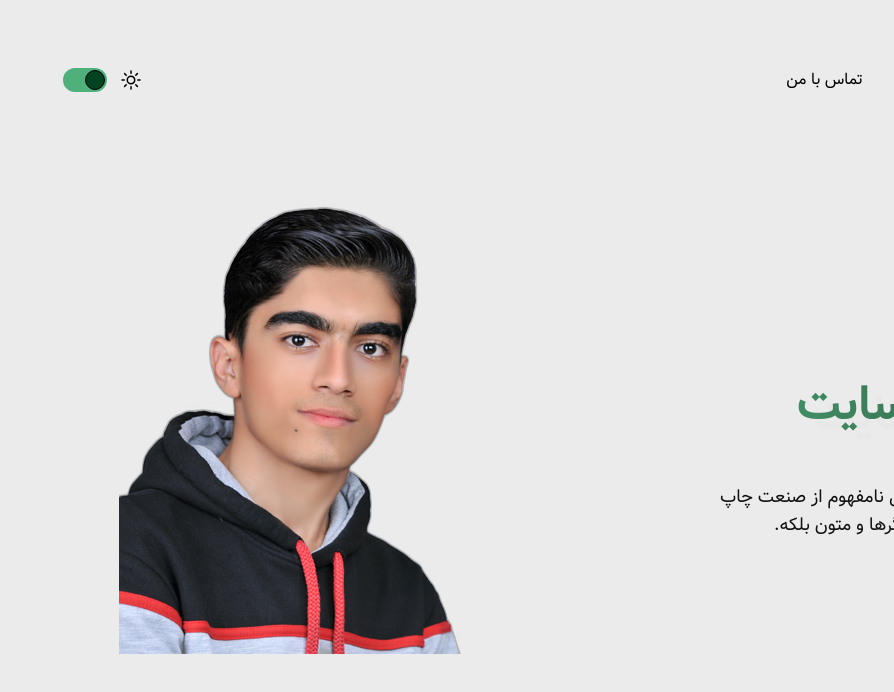
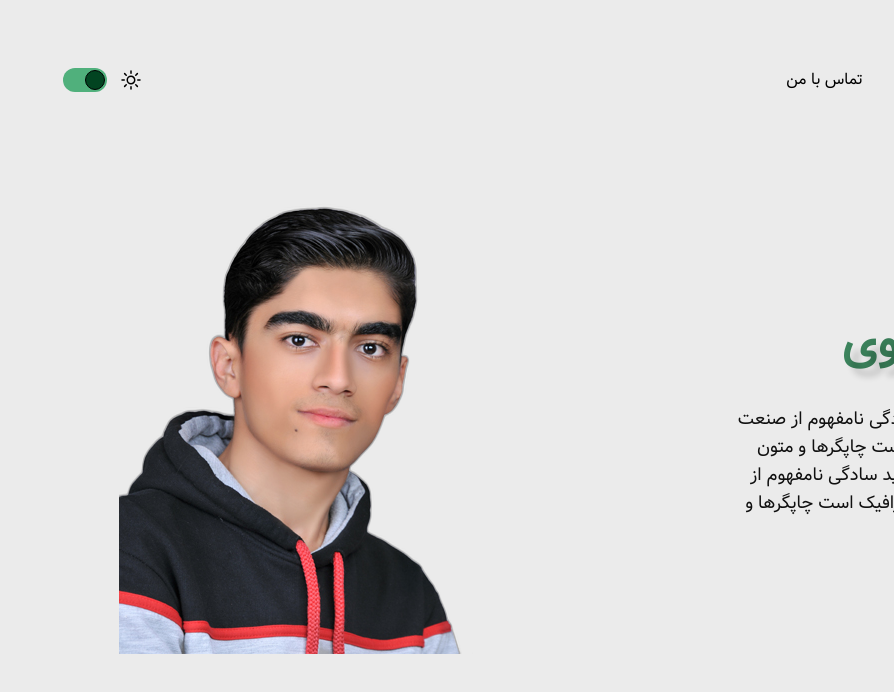
Before and after one commit to matinmousavi/portfolio-matinmousavi, a React (Vite) app: page / in a window 1280 px wide. Shown: the top 692 px of the page, without its empty margins (386-1280 px from the left). Built offline with nearby package versions, Linux system fonts and the light colour scheme.

Commit message:
Implement Navbar and Introduction components; refactor App component structure

```diff
--- a/src/App.jsx
+++ b/src/App.jsx
@@ -1,93 +1,12 @@
-import { useEffect, useState } from 'react'
+import Navbar from './assets/components/Navbar'
+import Introduction from './assets/pages/Introduction'
 
 const App = () => {
-	const [isDarkMode, setIsDarkMode] = useState(false)
-
-	useEffect(() => {
-		if (isDarkMode) {
-			document.documentElement.classList.add('dark')
-		} else {
-			document.documentElement.classList.remove('dark')
-		}
-	}, [isDarkMode])
-
 	return (
 		<div className='py-14'>
 			<div className='container flex flex-col gap-20'>
-				{/* navbar */}
-				<nav className='flex justify-between items-center dark:text-textColor py-3'>
-					<ul className='flex justify-center items-center gap-10'>
-						<li>
-							<a
-								href='#about'
-								className='item-active px-3 py-2 link-hover'
-							>
-								درباره من
-							</a>
-						</li>
-						<li>
-							<a href='#skills' className='py-2 rounded-2xl link-hover'>
-								مهارت ها
-							</a>
-						</li>
-						<li>
-							<a href='#projects' className='py-2 rounded-2xl link-hover'>
-								پروژه ها
-							</a>
-						</li>
-						<li>
-							<a href='#contact' className='py-2 rounded-2xl link-hover'>
-								تماس با من
-							</a>
-						</li>
-					</ul>
-
-					{/* switch */}
-					<div className='flex justify-center items-center gap-3'>
-						{isDarkMode ? (
-							<svg xmlns='http://www.w3.org/2000/svg' fill='none' viewBox='0 0 24 24' strokeWidth={1.5} stroke='currentColor' className='size-6'>
-								<path
-									strokeLinecap='round'
-									strokeLinejoin='round'
-									d='M21.752 15.002A9.72 9.72 0 0 1 18 15.75c-5.385 0-9.75-4.365-9.75-9.75 0-1.33.266-2.597.748-3.752A9.753 9.753 0 0 0 3 11.25C3 16.635 7.365 21 12.75 21a9.753 9.753 0 0 0 9.002-5.998Z'
-								/>
-							</svg>
-						) : (
-							<svg xmlns='http://www.w3.org/2000/svg' fill='none' viewBox='0 0 24 24' strokeWidth={1.5} stroke='currentColor' className='size-6'>
-								<path
-									strokeLinecap='round'
-									strokeLinejoin='round'
-									d='M12 3v2.25m6.364.386-1.591 1.591M21 12h-2.25m-.386 6.364-1.591-1.591M12 18.75V21m-4.773-4.227-1.591 1.591M5.25 12H3m4.227-4.773L5.636 5.636M15.75 12a3.75 3.75 0 1 1-7.5 0 3.75 3.75 0 0 1 7.5 0Z'
-								/>
-							</svg>
-						)}
-
-						<label className='inline-flex items-center cursor-pointer'>
-							<input type='checkbox' className='sr-only peer' checked={isDarkMode} onChange={e => setIsDarkMode(e.target.checked)} />
-							<div className="relative w-11 h-6 bg-brand-accent rounded-full peer dark:bg-gray-700 peer-checked:after:translate-x-full rtl:peer-checked:after:-translate-x-full after:content-[''] after:absolute after:top-[2px] after:start-[2px] after:bg-brand-primary peer-checked:after:bg-textColor after:border after:rounded-full after:h-5 after:w-5 after:transition-all dark:border-gray-600 peer-checked:bg-brand-primary"></div>
-						</label>
-					</div>
-				</nav>
-
-				{/* introduction */}
-				<section id='about' className='flex items-center justify-between'>
-					<div className='flex flex-col gap-y-10 w-6/12'>
-						<h1 className='text-2xl text-textColor'>سید متین موسوی</h1>
-						<p
-							className='inline-block bg-clip-text text-5xl font-bold
-      bg-gradient-to-r to-[#224A34] to-95% py-3  from-[#50B07C]
-        text-transparent text-shadow-custom'
-						>
-							توسعه دهنده سایت
-						</p>
-						<p className='text-lg text-textColor w-10/12'>
-							لورم ایپسوم متن ساختگی با تولید سادگی نامفهوم از صنعت چاپ و با استفاده از طراحان گرافیک است چاپگرها و متون بلکه.
-						</p>
-					</div>
-					<div className='w-5/12 flex items-center justify-center'>
-						<img src='/images/matinmousavi.png' alt='matinmousavi photo' />
-					</div>
-				</section>
+				<Navbar />
+				<Introduction />
 			</div>
 		</div>
 	)
--- /dev/null
+++ b/src/assets/components/Navbar.jsx
@@ -0,0 +1,67 @@
+import React, { useEffect, useState } from 'react'
+
+const Navbar = () => {
+    const [isDarkMode, setIsDarkMode] = useState(false)
+
+	useEffect(() => {
+		if (isDarkMode) {
+			document.documentElement.classList.add('dark')
+		} else {
+			document.documentElement.classList.remove('dark')
+		}
+	}, [isDarkMode])
+	return (
+		<nav className='flex justify-between items-center dark:text-textColor py-3'>
+			<ul className='flex justify-center items-center gap-10'>
+				<li>
+					<a href='#about' className='item-active px-3 py-2 link-hover'>
+						درباره من
+					</a>
+				</li>
+				<li>
+					<a href='#skills' className='py-2 rounded-2xl link-hover'>
+						مهارت ها
+					</a>
+				</li>
+				<li>
+					<a href='#projects' className='py-2 rounded-2xl link-hover'>
+						پروژه ها
+					</a>
+				</li>
+				<li>
+					<a href='#contact' className='py-2 rounded-2xl link-hover'>
+						تماس با من
+					</a>
+				</li>
+			</ul>
+
+			{/* switch */}
+			<div className='flex justify-center items-center gap-3'>
+				{isDarkMode ? (
+					<svg xmlns='http://www.w3.org/2000/svg' fill='none' viewBox='0 0 24 24' strokeWidth={1.5} stroke='currentColor' className='size-6'>
+						<path
+							strokeLinecap='round'
+							strokeLinejoin='round'
+							d='M21.752 15.002A9.72 9.72 0 0 1 18 15.75c-5.385 0-9.75-4.365-9.75-9.75 0-1.33.266-2.597.748-3.752A9.753 9.753 0 0 0 3 11.25C3 16.635 7.365 21 12.75 21a9.753 9.753 0 0 0 9.002-5.998Z'
+						/>
+					</svg>
+				) : (
+					<svg xmlns='http://www.w3.org/2000/svg' fill='none' viewBox='0 0 24 24' strokeWidth={1.5} stroke='currentColor' className='size-6'>
+						<path
+							strokeLinecap='round'
+							strokeLinejoin='round'
+							d='M12 3v2.25m6.364.386-1.591 1.591M21 12h-2.25m-.386 6.364-1.591-1.591M12 18.75V21m-4.773-4.227-1.591 1.591M5.25 12H3m4.227-4.773L5.636 5.636M15.75 12a3.75 3.75 0 1 1-7.5 0 3.75 3.75 0 0 1 7.5 0Z'
+						/>
+					</svg>
+				)}
+
+				<label className='inline-flex items-center cursor-pointer'>
+					<input type='checkbox' className='sr-only peer' checked={isDarkMode} onChange={e => setIsDarkMode(e.target.checked)} />
+					<div className="relative w-11 h-6 bg-brand-accent rounded-full peer dark:bg-gray-700 peer-checked:after:translate-x-full rtl:peer-checked:after:-translate-x-full after:content-[''] after:absolute after:top-[2px] after:start-[2px] after:bg-brand-primary peer-checked:after:bg-textColor after:border after:rounded-full after:h-5 after:w-5 after:transition-all dark:border-gray-600 peer-checked:bg-brand-primary"></div>
+				</label>
+			</div>
+		</nav>
+	)
+}
+
+export default Navbar
--- /dev/null
+++ b/src/assets/components/Paragraph.jsx
@@ -0,0 +1,11 @@
+import React from 'react'
+
+const Paragraph = ({children, className	}) => {
+	return (
+		<p className={`${className} px-5 relative after:absolute after:content-[""] after:w-2 after:rounded-tr-2xl after:rounded-br-2xl after:h-full after:bg-brand-primary after:top-0 after:right-0 text-lg text-textColor w-10/12 line-shadow-custom`}>
+			{children}
+		</p>
+	)
+}
+
+export default Paragraph
--- /dev/null
+++ b/src/assets/pages/Introduction.jsx
@@ -0,0 +1,27 @@
+import Paragraph from '../components/Paragraph'
+
+const Introduction = () => {
+	return (
+		<section id='about' className='flex items-center justify-between'>
+			<div className='flex flex-col gap-y-4 w-6/12'>
+				<h1 className='text-2xl text-textColor'>توسعه دهنده سایت</h1>
+				<p
+					className='inline-block bg-clip-text text-5xl font-bold
+      bg-gradient-to-r to-[#224A34] to-95%  from-[#50B07C]
+        text-transparent text-shadow-custom'
+				>
+					سید متین موسوی
+				</p>
+				<Paragraph className='my-5'>
+					لورم ایپسوم متن ساختگی با تولید سادگی نامفهوم از صنعت چاپ و با استفاده از طراحان گرافیک است چاپگرها و متون بلکه. لورم ایپسوم متن ساختگی با
+					تولید سادگی نامفهوم از صنعت چاپ و با استفاده از طراحان گرافیک است چاپگرها و متون بلکه.
+				</Paragraph>
+			</div>
+			<div className='w-5/12 flex items-center justify-center'>
+				<img src='/images/matinmousavi.png' alt='matinmousavi photo' />
+			</div>
+		</section>
+	)
+}
+
+export default Introduction
--- a/src/index.css
+++ b/src/index.css
@@ -51,21 +51,28 @@
     --color-bgContrast: #EBEBEB;
     --color-brand-primary: #024421;
     --color-brand-accent: #50B07C;
+    --color-border-default: #2bb05d;
     --color-text-primary: #13281C;
-    --color-border-default: #1B432A;
     --color-social-instagram: #541D3C;
     --color-social-telegram: #0C697A;
 }
 @layer theme {
     .dark {
-        --color-bgContrast: #1e1e1e;
+        --color-bgContrast: #050505;
         --color-brand-primary: #50B07C;
         --color-brand-accent: #024421;
         --color-textColor: #FFFFFF;
+        --color-border-default: #1B432A;
     }
 }
+.line-shadow-custom::after {
+    box-shadow: 3px 0 16px #1B432A;
+}
 .text-shadow-custom {
-    text-shadow: 15px 10px 0 #bdbdbd0b;
+    text-shadow: 8px 8px 6px #00000029;
+}
+.dark .text-shadow-custom {
+    text-shadow: 8px 8px 6px #ffffff20;
 }
 .link-hover {
     @apply relative after:content-[''] after:absolute after:bottom-0 after:right-0 after:h-0.5 after:w-0 after:bg-brand-primary after:transition-all after:duration-300 hover:after:w-full hover:after:left-auto hover:after:right-0 hover:text-brand-primary dark:hover:text-brand-primary;
@@ -73,6 +80,9 @@
 .item-active {
     @apply text-brand-primary border-2 border-border-default rounded-2xl;
 }
+.item-active::after {
+    display: none;
+}
 .transition-400 {
     @apply transition-[0.4s];
 }
```
